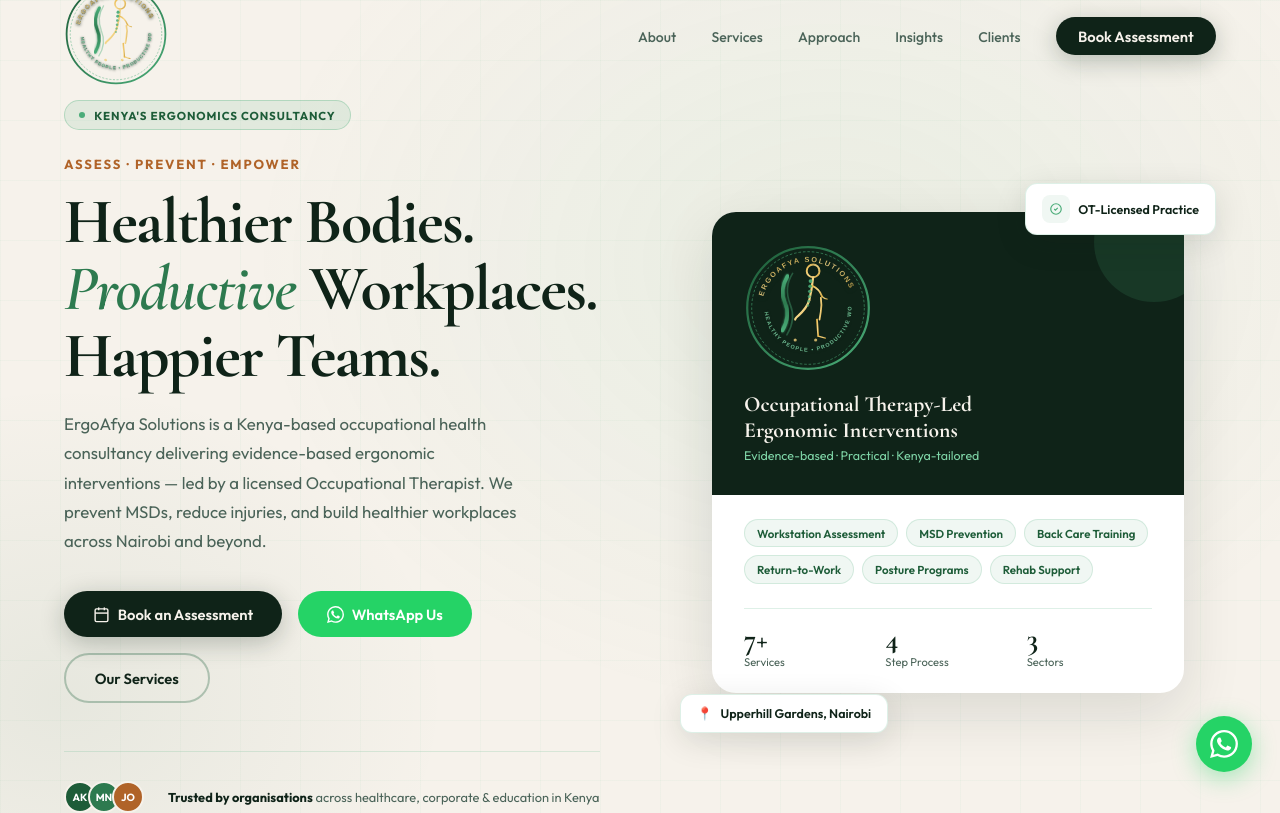
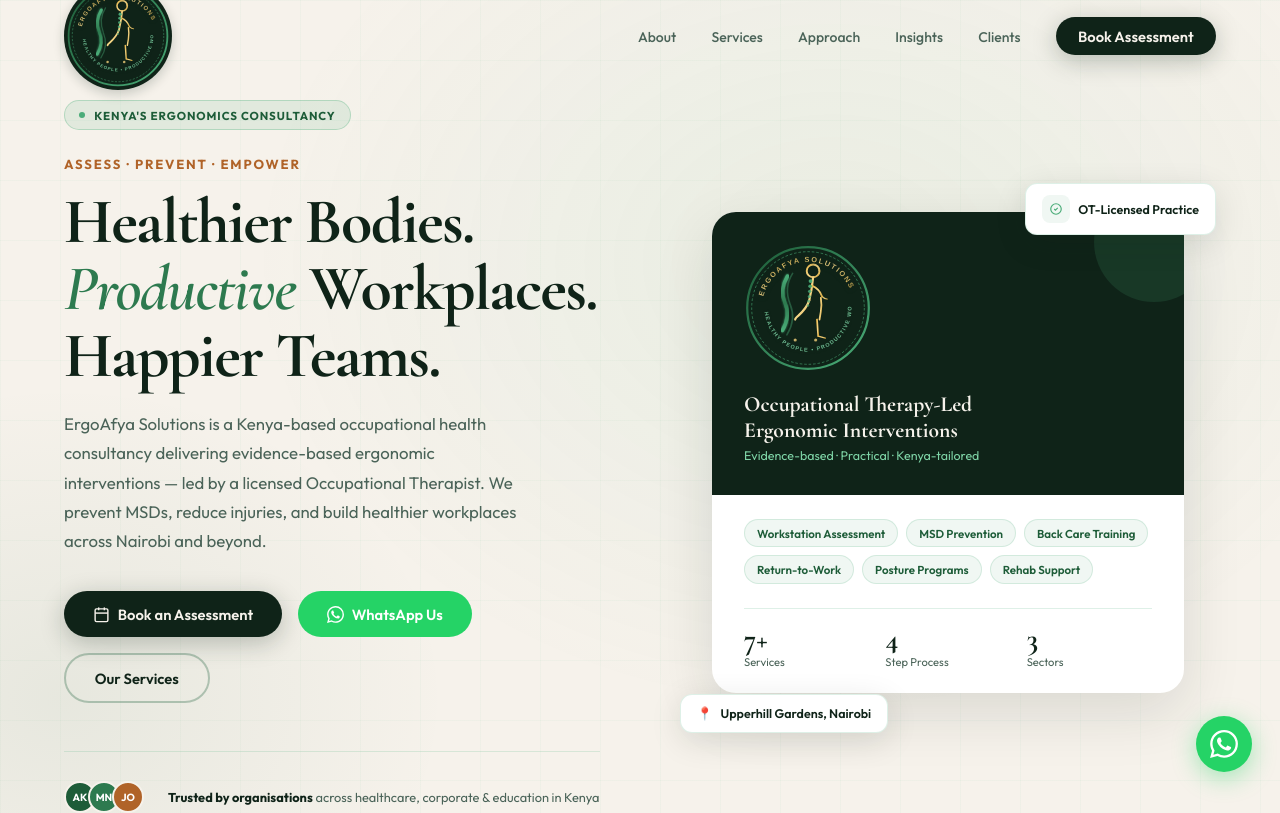
Before and after one commit to mutimbachrispinus-creator/ergoafya, a Next.js app: page / in a window 1280 px wide. Shown: the top 813 px of the page. Built offline with nearby package versions, Linux system fonts and the light colour scheme.

Commit message:
UI: Add dark background container to main logo in Navbar for shiny text visibility

```diff
--- a/src/components/ui/Nav.tsx
+++ b/src/components/ui/Nav.tsx
@@ -32,7 +32,14 @@
       boxShadow: scrolled ? '0 4px 24px rgba(15,35,24,.07)' : 'none',
       transition:'all .4s',
     }}>
-      <Link href="/" style={{textDecoration:'none'}}>
+      <Link href="/" style={{
+        textDecoration:'none',
+        background: '#0f2318',
+        borderRadius: '50%',
+        padding: '2px',
+        display: 'inline-flex',
+        boxShadow: '0 4px 12px rgba(15,35,24,0.2)'
+      }}>
         <ErgoAfyaLogo size={104} variant="full" shinyText={true} />
       </Link>
 
```
